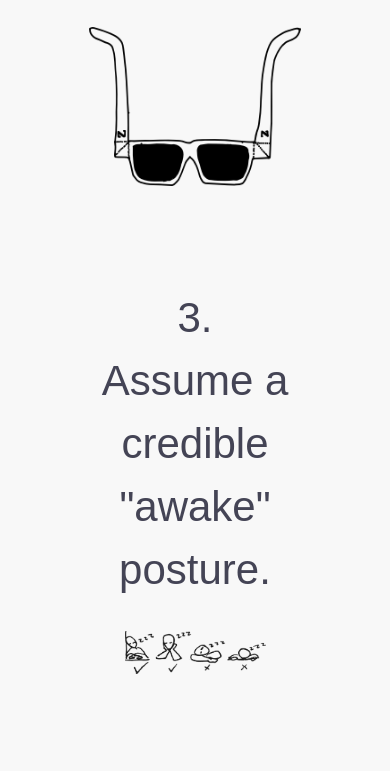
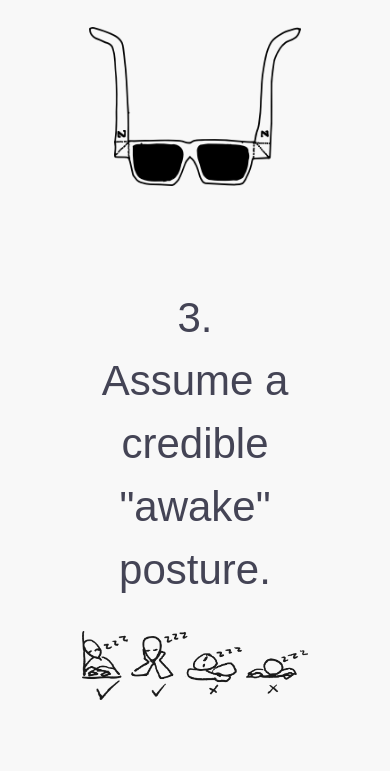
Before and after one commit to jywarren/napchat, a website: page index.html in a window 390 px wide. Shown: the part 1173-1944 px from the top of the page. Drawn offline with nearby package versions, Linux system fonts and the light colour scheme; a web font is replaced by a local one.

Commit message:
styling changes

```diff
--- a/assets/style.css
+++ b/assets/style.css
@@ -64,19 +64,27 @@ p {
   text-align:center;
 }
 
+.hero {
+  text-align:center;
+  margin:0 auto 40px;
+}
+
 img {
   margin:20px 0;
   width:30%;
 }
 
-.hero {
-  text-align:center;
-  margin:0 auto 40px;
+img.wide {
+  width:50%;
 }
 
 @media (max-width:768px) {
   img {
     width:75%;
+  }
+
+  img.wide {
+    width:80%;
   }
 }
 
--- a/index.html
+++ b/index.html
@@ -37,7 +37,7 @@
 
         <h3>3.<br />Assume a credible "awake" posture.</h3>
 
-        <p><img style="width:50%;" src="assets/posture.png" /></p>
+        <p><img class="wide" src="assets/posture.png" /></p>
 
         <h3>4.<br />Choose a <a href="https://soundcloud.com/tags/napchat">cover track</a><br /> or use the default below.</h3>
 
```
